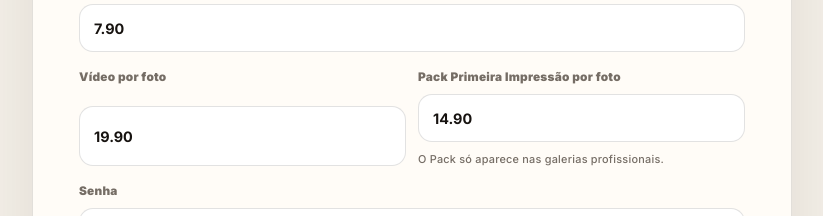
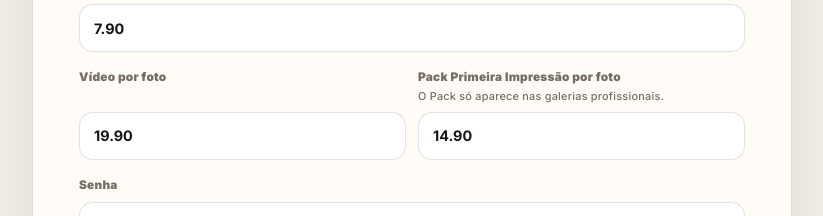
Before and after one commit to moreirahype/home-studio-gallery, a Next.js app: page /automatico in a window 1280 px wide. Shown: the part 1095-1311 px from the top of the page, without its empty margins (228-1051 px from the left). Built offline with nearby package versions, Linux system fonts and the light colour scheme; no server answers; a web font is replaced by a local one.

Commit message:
fix: align gallery price fields

```diff
--- a/app/globals.css
+++ b/app/globals.css
@@ -1818,6 +1818,20 @@ p {
   font-weight: 500;
 }
 
+.manual-price-field {
+  grid-template-rows: auto minmax(1.1rem, auto) 48px;
+  gap: 5px !important;
+}
+
+.manual-price-field .manual-field-help {
+  align-self: start;
+  line-height: 1.35;
+}
+
+.manual-price-field .manual-field-help.empty {
+  visibility: hidden;
+}
+
 .manual-upload-label {
   cursor: pointer;
 }
--- a/components/auto-gallery-form.tsx
+++ b/components/auto-gallery-form.tsx
@@ -357,8 +357,11 @@ export function AutoGalleryForm() {
           </label>
 
           <div className="manual-grid two">
-            <label>
-              Vídeo por foto
+            <label className="manual-price-field">
+              <span>Vídeo por foto</span>
+              <small aria-hidden="true" className="manual-field-help empty">
+                &nbsp;
+              </small>
               <input
                 defaultValue={galleryType === "professional" ? "9.90" : "19.90"}
                 key={`video-${galleryType}`}
@@ -368,8 +371,13 @@ export function AutoGalleryForm() {
                 type="number"
               />
             </label>
-            <label>
-              Pack Primeira Impressão por foto
+            <label className="manual-price-field">
+              <span>Pack Primeira Impressão por foto</span>
+              <small className="manual-field-help">
+                {galleryType === "professional"
+                  ? "Gera +3 versões extras para cada foto escolhida."
+                  : "O Pack só aparece nas galerias profissionais."}
+              </small>
               <input
                 defaultValue="14.90"
                 disabled={galleryType !== "professional"}
@@ -383,11 +391,6 @@ export function AutoGalleryForm() {
                 step="0.01"
                 type="number"
               />
-              <small>
-                {galleryType === "professional"
-                  ? "Gera +3 versões extras para cada foto escolhida."
-                  : "O Pack só aparece nas galerias profissionais."}
-              </small>
             </label>
           </div>
 
```
Also changed, not shown: components/manual-gallery-form.tsx (+12 -9 lines).
